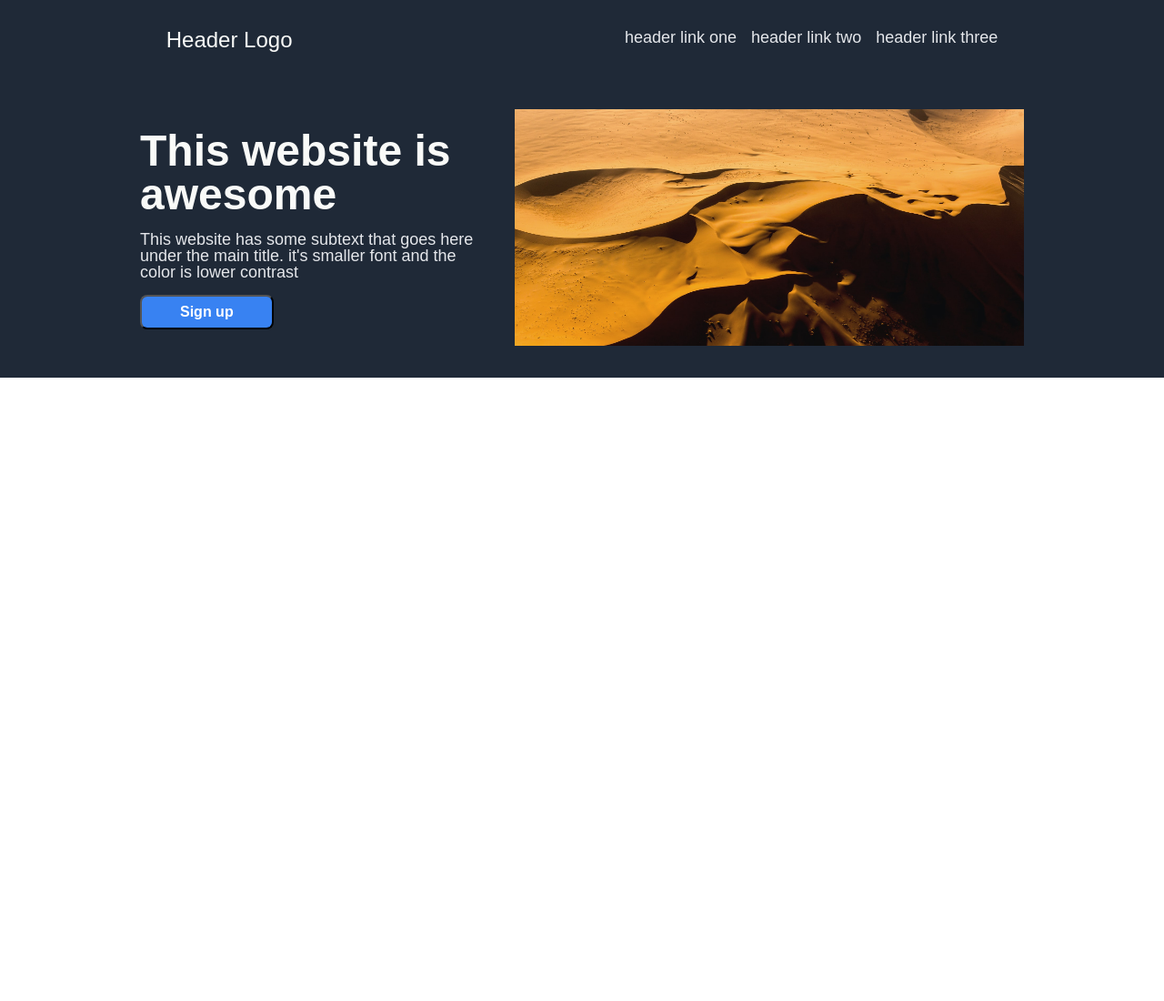
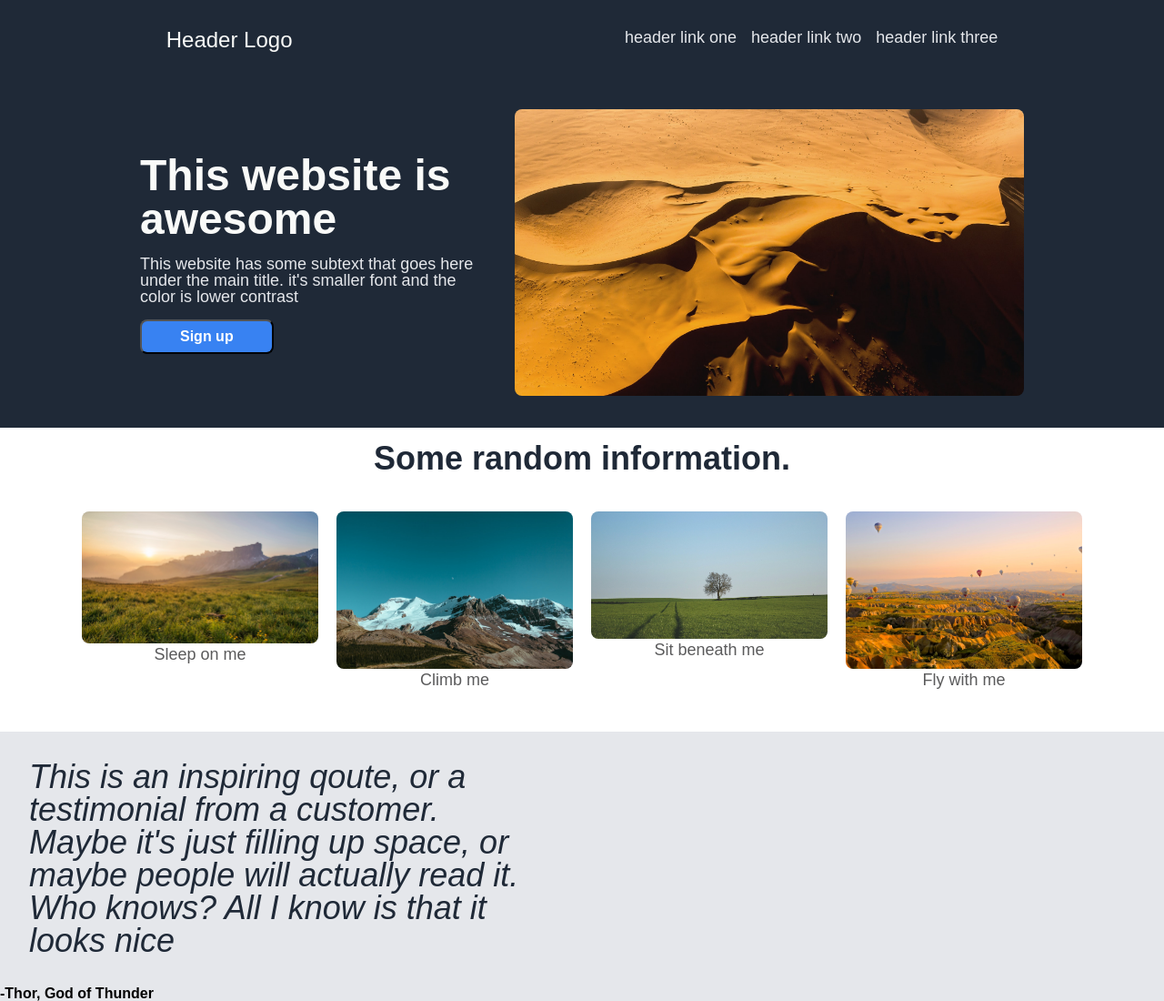
Before and after one commit to omarelghobary/landing-page, a plain HTML site: page index.html in a window 1280 px wide. Shown: the whole page at 91% size. Before the commit the page ends 800 px from the top, so only its background shows below. Drawn offline with Linux system fonts and the light colour scheme.

Commit message:
adding section two

```diff
--- a/index.html
+++ b/index.html
@@ -12,8 +12,8 @@
         <div class= "logo">Header Logo</div>
         <div>
             <ul>
-                <li>header link one</li>
-                <li>header link two</li>
+                <li> header link one</li>
+                <li> header link two</li>
                 <li>header link three</li>
             </ul>
         </div>
@@ -21,10 +21,23 @@
     <div class= "secone">
         <div class= "dis">
             <h1>This website is awesome</h1>
-            <p>This website has some subtext that goes here under the main title. it's smaller font and the color is lower contrast</p>
+            <p class ="textone">This website has some subtext that goes here under the main title. it's smaller font and the color is lower contrast</p>
             <button> Sign up</button>
         </div>
-        <div> <img src="./images/Desert.jpeg" alt="Desert Image"></div>
+        <div id="mainimg"> <img src="./images/Desert.jpeg" alt="Desert Image"></div>
+    </div>
+    <div class= "sectwo">
+        <div class= "infoheader">Some random information.</div>
+        <div class= "imgcontainer">
+            <div id= "firstimg"><img src="./images/grass.jpeg" alt=""><p>Sleep on me</p></div>
+            <div id= "secondimg"><img src="./images/mountains.jpeg" alt=""><p>Climb me</p></div>
+            <div id= "thirdimg"><img src="./images/tree.jpeg" alt=""><p>Sit beneath me</p></div>
+            <div id= "fourthimg"><img src="./images/ballons.jpeg" alt=""><p>Fly with me</p></div>
+        </div>
+    </div>
+    <div class= "qoutecontainer">
+        <div class= "qoute">This is an inspiring qoute, or a testimonial from a customer. Maybe it's just filling up space, or maybe people will actually read it. Who knows? All I know is that it looks nice</div>
+        <div class= "god">-Thor, God of Thunder</div>
     </div>
     <footer> </footer>
 </body>
--- a/style.css
+++ b/style.css
@@ -86,7 +86,7 @@ h1{
     color: #F9FAF8;
 }
 
-p{
+.textone{
     font-size: 18px;
     color: #E5E7EB;
     margin: 16px 0;
@@ -103,10 +103,66 @@ p{
     padding: 32px;
 }
 
+.sectwo{
+    display: flex;
+    flex-direction: column;
+    align-items: center;
+    padding: 16px;
+}
+
+.infoheader{
+    font-size: 36px;
+    font-weight: bold;
+    color: #1F2937
+}
+
+.imgcontainer{
+    display: flex;
+    flex-wrap: wrap;
+    gap: 20px;
+    margin-top: 8px;
+    padding: 32px;
+
+}
+
 img{
+    max-width: 100%;
+    height: auto;
+    border-radius: 8px;
+
+}
+
+#mainimg{
     width: 560px;
-    height: 260px;
 }
+
+#firstimg,#secondimg,#thirdimg,#fourthimg{
+    width: 260px;
+    text-align: center;
+    font-size: 18px;
+    color: #5b5b5c;
+}
+
+.qoutecontainer{
+    background-color: #E5E7EB;
+    display: flex;
+    flex-direction: column;
+}
+.qoute{
+    font-size: 36px;
+    font-style: italic;
+    color: #1F2937;
+    width: 559px;
+    height: auto;
+    padding: 32px;
+}
+.god{
+    font-size:16px;
+    font-weight: bold;
+    display: flex;
+
+}
+
 
 button{
     background-color: #3882F2;
```
Also changed, not shown: images/ballons.jpeg (added), images/grass.jpeg (added), images/mountains.jpeg (added), images/tree.jpeg (added).
